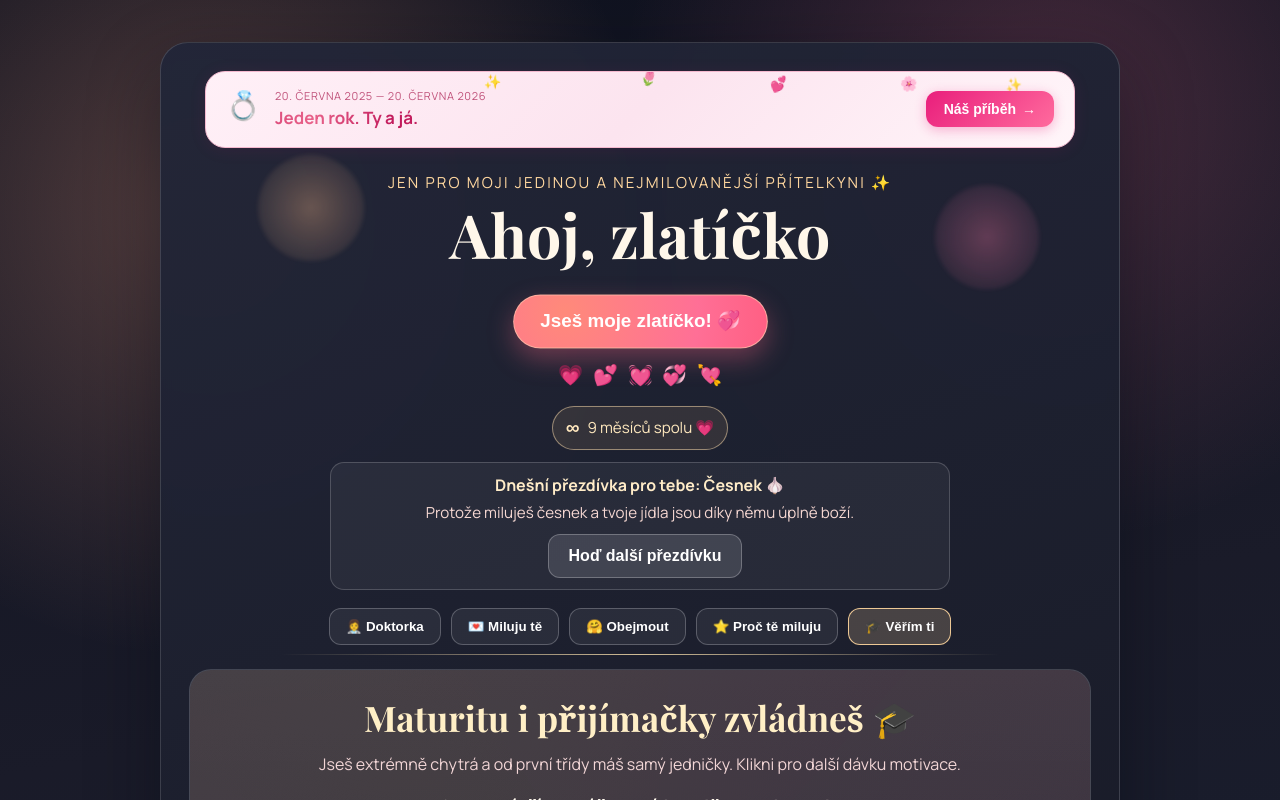
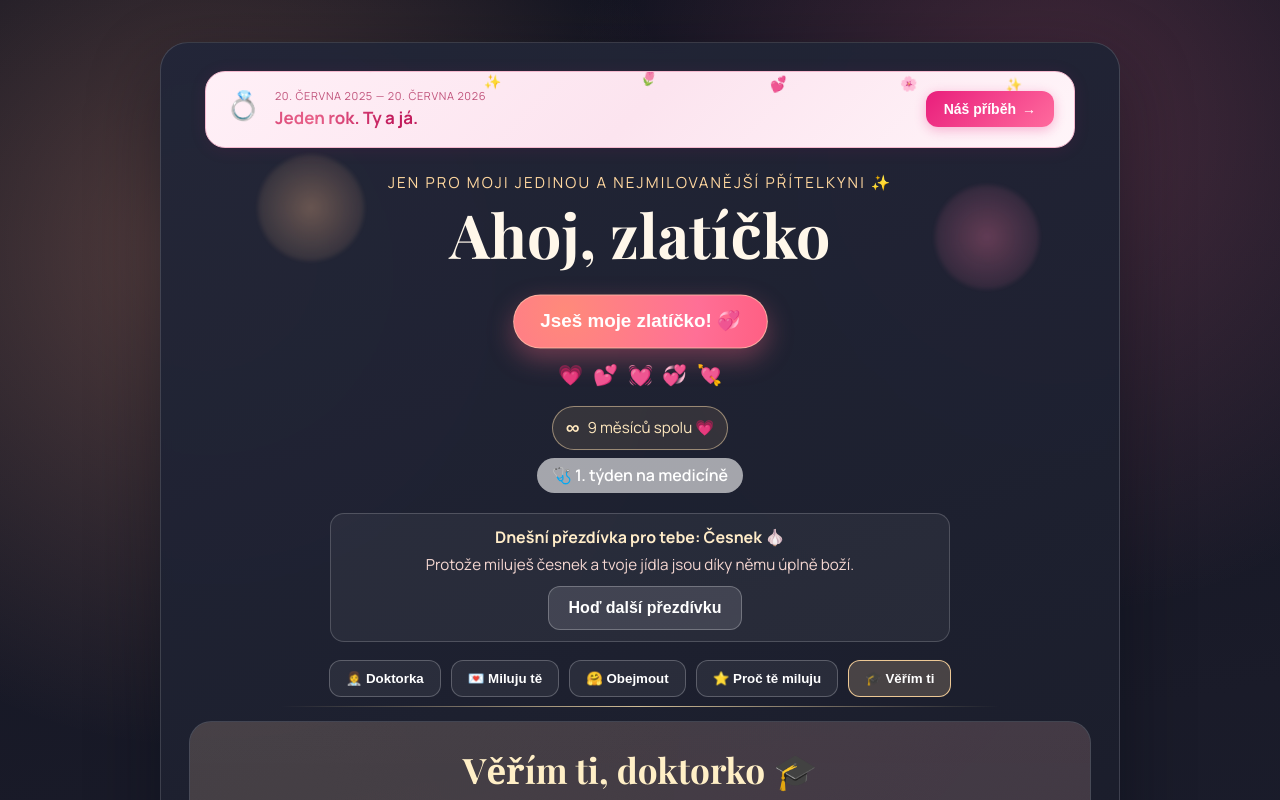
Before and after one commit to Zdendaa/favorite-future-doctor, a React (Vite) app: page / in a window 1280 px wide. Both pictures are taken after a click on the button "🎓 Věřím ti". Shown: the top 800 px of the page. Built offline with nearby package versions, Linux system fonts and the light colour scheme; a web font is replaced by a local one.

Commit message:
Update anniversary page: medicine start, study week counter

```diff
--- a/package.json
+++ b/package.json
@@ -10,6 +10,7 @@
     "preview": "vite preview"
   },
   "dependencies": {
+    "@vercel/analytics": "^2.0.1",
     "framer-motion": "^12.40.0",
     "react": "^19.2.4",
     "react-dom": "^19.2.4",
--- a/src/App.jsx
+++ b/src/App.jsx
@@ -1,3 +1,4 @@
+import { Analytics } from "@vercel/analytics/react";
 import { BrowserRouter, Route, Routes } from "react-router-dom";
 import "./App.css";
 import AnniversaryPage from "./pages/AnniversaryPage";
@@ -10,6 +11,7 @@ function App() {
         <Route path="/" element={<AnniversaryPage />} />
         <Route path="/anniversary" element={<OurStoryPage />} />
       </Routes>
+      <Analytics />
     </BrowserRouter>
   );
 }
--- a/src/pages/AnniversaryPage.css
+++ b/src/pages/AnniversaryPage.css
@@ -12,6 +12,16 @@
   border: 1px solid rgba(255, 255, 255, 0.15);
   box-shadow: 0 26px 70px rgba(9, 11, 20, 0.45);
   backdrop-filter: blur(6px);
+}
+
+.study-badge,
+.study-week {
+  display: inline-block;
+  margin: 0.5rem auto;
+  padding: 0.4rem 0.9rem;
+  border-radius: 999px;
+  background: rgba(255, 255, 255, 0.6);
+  font-weight: 600;
 }
 
 .burst-layer {
--- a/src/pages/AnniversaryPage.jsx
+++ b/src/pages/AnniversaryPage.jsx
@@ -4,6 +4,7 @@ import AnniversaryPopup from "../components/anniversary/AnniversaryPopup";
 import AnniversaryBanner from "../components/anniversary/AnniversaryBanner";
 
 const RELATIONSHIP_START = new Date(2025, 5, 20);
+const STUDY_START = new Date(2026, 8, 29); // 29. 9. 2026
 
 function getMonthsTogether(startDate, now = new Date()) {
   let months = (now.getFullYear() - startDate.getFullYear()) * 12;
@@ -29,6 +30,17 @@ function getCzechMonthWord(count) {
   }
 
   return "měsíců";
+}
+
+function getWeeksSince(startDate, now = new Date()) {
+  const diff = now.getTime() - startDate.getTime();
+  return Math.max(1, Math.floor(diff / (7 * 24 * 60 * 60 * 1000)) + 1);
+}
+
+function getCzechWeekWord(count) {
+  if (count === 1) return "týden";
+  if (count >= 2 && count <= 4) return "týdny";
+  return "týdnů";
 }
 
 const sections = [
@@ -92,12 +104,14 @@ const reasons = [
 ];
 
 const motivationSteps = [
-  "Od první třídy máš samý jedničky, to je tvoje super síla.",
-  "Máš plán, disciplínu a silnou hlavu.",
-  "Každej den se posouváš o kus dál.",
-  "Maturitu dáš levou zadní.",
-  "Přijímačky zvládneš stejně jako všechno ostatní.",
-  "Budeš přesně tam, kde chceš být.",
+  "Maturitu máš za sebou. A samozřejmě na jedničku.",
+  "Dostala ses na všechny pražské fakulty. Všechny. To se jen tak někomu nepovede.",
+  "Medicína na 2. LF Karlovy univerzity, přesně tam, kam jsi chtěla.",
+  "Zimní semestr zvládneš, i když to bude náročný.",
+  "Letní semestr taky. Jsi největší borka.",
+  "Celý první ročník zvládneš. A když to bude těžký, nejsi na to sama.",
+  "I když se teď moc nevidíme, myslím na tebe každej den. 💗",
+  "A za 6 let z tebe bude doktorka, na kterou budu strašně pyšný. 👩‍⚕️",
 ];
 
 function App() {
@@ -127,6 +141,9 @@ function App() {
     [],
   );
   const monthWord = getCzechMonthWord(monthsTogether);
+
+  const studyWeek = useMemo(() => getWeeksSince(STUDY_START), []);
+  const weekWord = getCzechWeekWord(studyWeek);
 
   const nextCompliment = () => {
     setComplimentIndex((prev) => (prev + 1) % doctorCompliments.length);
@@ -248,6 +265,10 @@ function App() {
           <span className="infinity-symbol">∞</span>
           <span>{`${monthsTogether} ${monthWord} spolu 💗`}</span>
         </div>
+
+        <p className="study-week">
+          🩺 {studyWeek}. {weekWord} na medicíně
+        </p>
 
         <div className="nickname-card">
           <p className="nickname-title">
@@ -417,11 +438,17 @@ function App() {
 
         {activeSection === "motivace" && (
           <div className="panel slide-up">
-            <h2>Maturitu i přijímačky zvládneš 🎓</h2>
+            <h2>Věřím ti, doktorko 🎓</h2>
             <p className="panel-text">
-              Jseš extrémně chytrá a od první třídy máš samý jedničky. Klikni
-              pro další dávku motivace.
+              Maturita hotová, přijímačky hotový, medicína na 2. LF UK běží.
+              Věřím, že tenhle školní rok dotáhneš úspěšně, zimní i letní
+              semestr, a pak i celých 6 let až do konce. Klikni pro další dávku
+              motivace.
             </p>
+
+            <div className="study-badge">
+              🩺 {studyWeek}. {weekWord} na medicíně
+            </div>
 
             <p className="highlight-line">{motivationSteps[motivationLevel]}</p>
 
```
Also changed, not shown: 1 other file (tests, documents, lock files or other folders).
